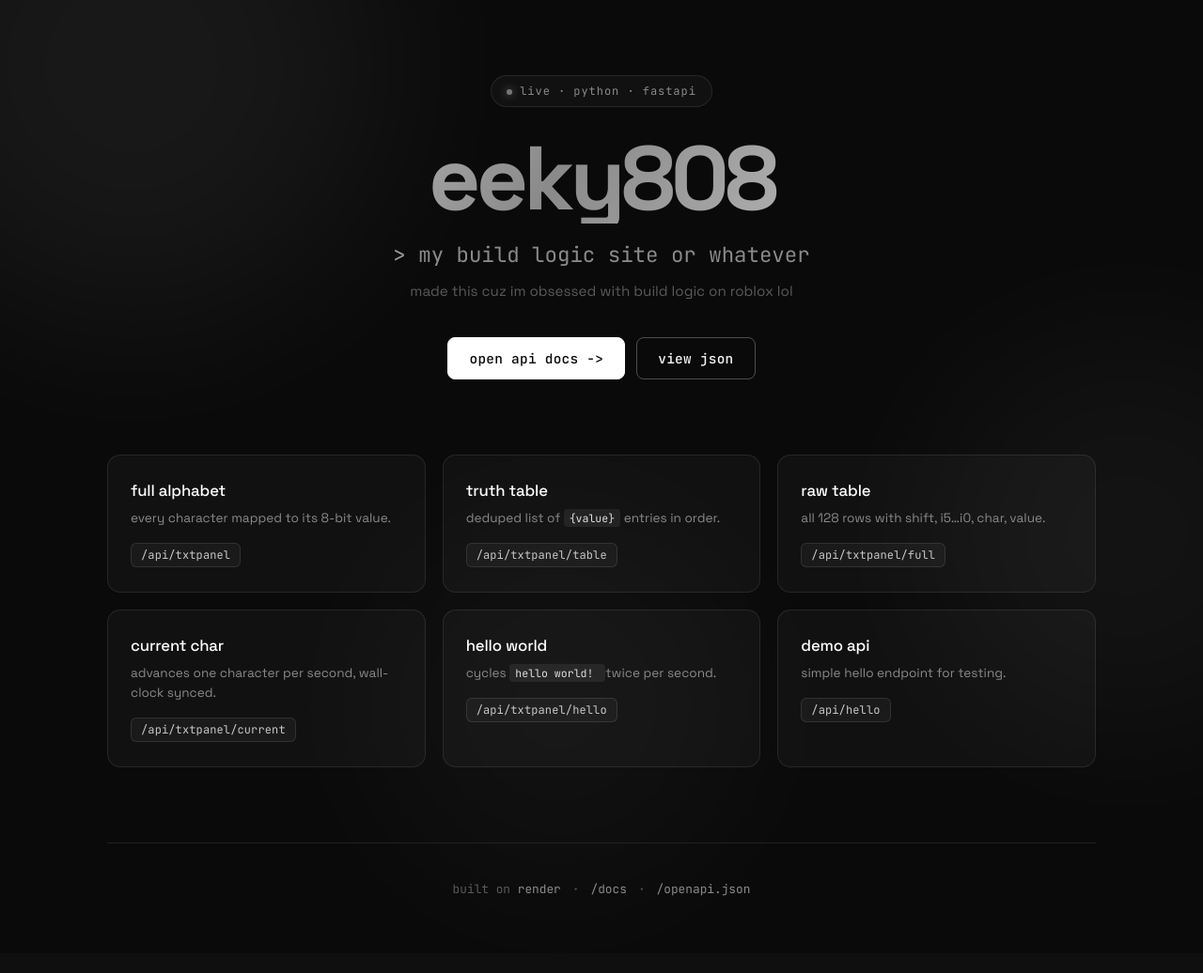
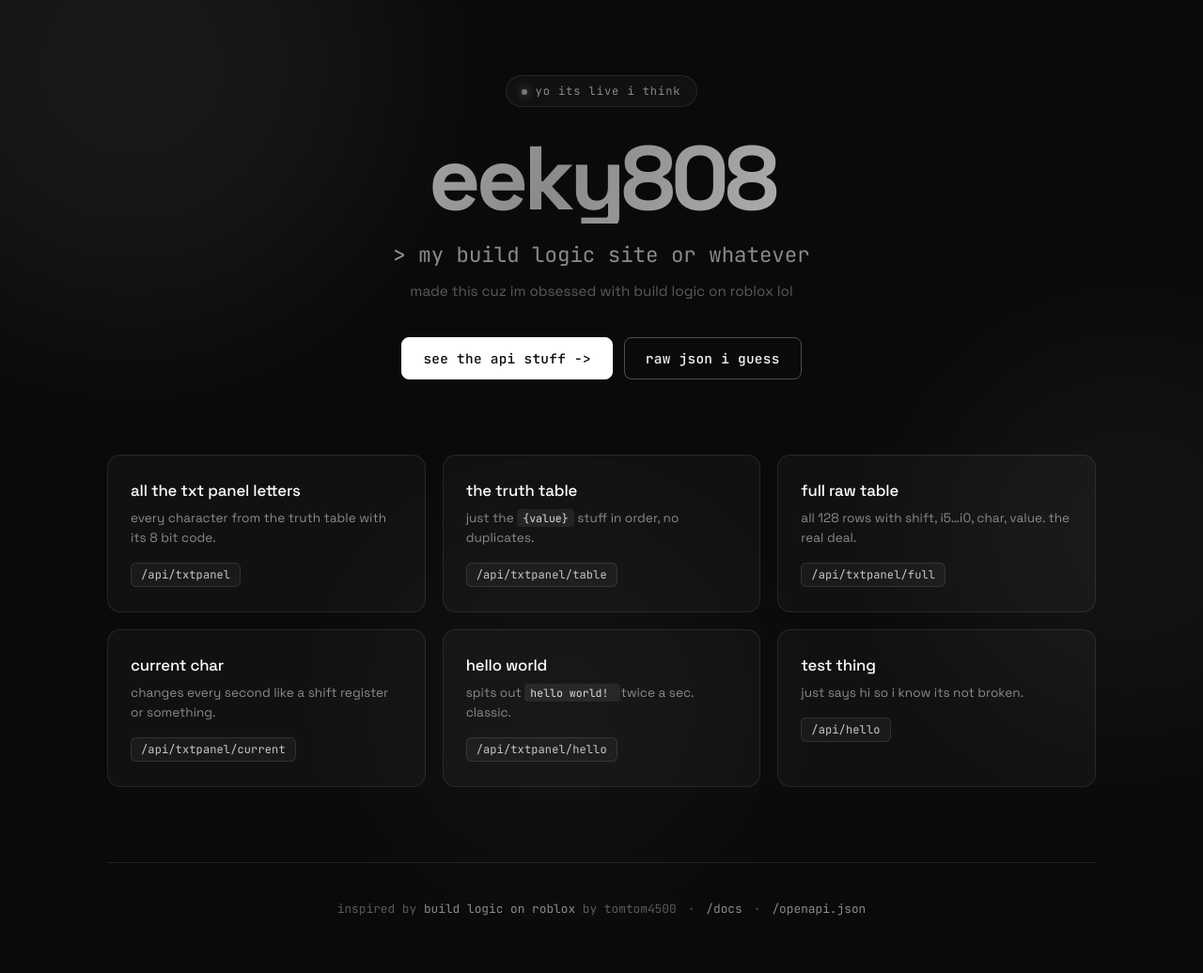
Before and after one commit to geometryRunC/eeky808, a FastAPI app: page / in a window 1280 px wide. Shown: the whole page at 94% size. Before the commit the page ends 954 px from the top, so only its background shows below. Run offline with FastAPI, Linux system fonts and the light colour scheme.

Commit message:
Update text and descriptions in index.html

```diff
--- a/templates/index.html
+++ b/templates/index.html
@@ -16,56 +16,56 @@
 
     <main class="container">
         <header class="hero">
-            <div class="badge">live · python · fastapi</div>
+            <div class="badge">yo its live i think</div>
             <h1 class="hero-title">{{ heading }}</h1>
             <p class="hero-tagline">{{ tagline }}</p>
             <p class="hero-intro">{{ intro }}</p>
             <div class="hero-actions">
-                <a class="btn btn-primary" href="/docs">open api docs -&gt;</a>
-                <a class="btn btn-ghost" href="/api/txtpanel">view json</a>
+                <a class="btn btn-primary" href="/docs">see the api stuff -&gt;</a>
+                <a class="btn btn-ghost" href="/api/txtpanel">raw json i guess</a>
             </div>
         </header>
 
         <section class="grid">
             <a class="card" href="/api/txtpanel">
-                <h2 class="card-title">full alphabet</h2>
-                <p class="card-desc">every character mapped to its 8-bit value.</p>
+                <h2 class="card-title">all the txt panel letters</h2>
+                <p class="card-desc">every character from the truth table with its 8 bit code.</p>
                 <span class="card-path">/api/txtpanel</span>
             </a>
 
             <a class="card" href="/api/txtpanel/table">
-                <h2 class="card-title">truth table</h2>
-                <p class="card-desc">deduped list of <code>{value}</code> entries in order.</p>
+                <h2 class="card-title">the truth table</h2>
+                <p class="card-desc">just the <code>{value}</code> stuff in order, no duplicates.</p>
                 <span class="card-path">/api/txtpanel/table</span>
             </a>
 
             <a class="card" href="/api/txtpanel/full">
-                <h2 class="card-title">raw table</h2>
-                <p class="card-desc">all 128 rows with shift, i5&hellip;i0, char, value.</p>
+                <h2 class="card-title">full raw table</h2>
+                <p class="card-desc">all 128 rows with shift, i5&hellip;i0, char, value. the real deal.</p>
                 <span class="card-path">/api/txtpanel/full</span>
             </a>
 
             <a class="card" href="/api/txtpanel/current">
                 <h2 class="card-title">current char</h2>
-                <p class="card-desc">advances one character per second, wall-clock synced.</p>
+                <p class="card-desc">changes every second like a shift register or something.</p>
                 <span class="card-path">/api/txtpanel/current</span>
             </a>
 
             <a class="card" href="/api/txtpanel/hello">
                 <h2 class="card-title">hello world</h2>
-                <p class="card-desc">cycles <code>Hello World! </code> twice per second.</p>
+                <p class="card-desc">spits out <code>Hello World! </code> twice a sec. classic.</p>
                 <span class="card-path">/api/txtpanel/hello</span>
             </a>
 
             <a class="card" href="/api/hello">
-                <h2 class="card-title">demo api</h2>
-                <p class="card-desc">simple hello endpoint for testing.</p>
+                <h2 class="card-title">test thing</h2>
+                <p class="card-desc">just says hi so i know its not broken.</p>
                 <span class="card-path">/api/hello</span>
             </a>
         </section>
 
         <footer class="footer">
-            <span>built on <a href="https://render.com" target="_blank" rel="noopener">render</a></span>
+            <span>inspired by <a href="https://www.roblox.com/games/9527099245/Build-Logic" target="_blank" rel="noopener">build logic on roblox</a> by tomtom4500</span>
             <span>&middot;</span>
             <a href="/docs">/docs</a>
             <span>&middot;</span>
```
